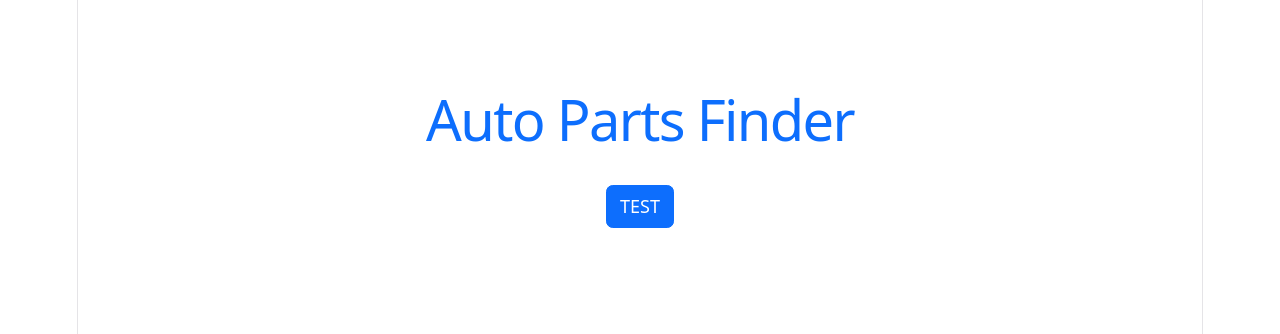
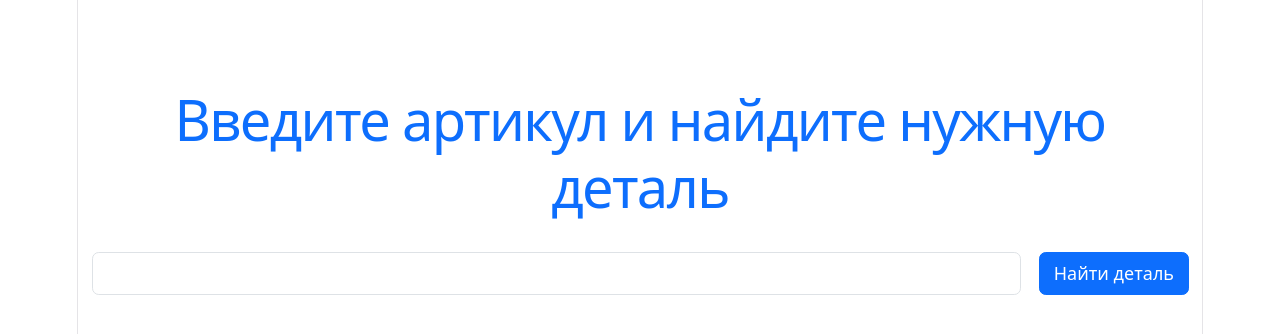
Before and after one commit to Pavlkan/auto-parts-finder, a React (Vite) app: page / in a window 1280 px wide. Shown: the top 334 px of the page. Built offline with nearby package versions, Linux system fonts and the light colour scheme.

Commit message:
apf-test: Implement MVP functionality - Add brands finder and auto part finder

```diff
--- a/src/App.jsx
+++ b/src/App.jsx
@@ -1,13 +1,155 @@
-import './App.css'
+import { useState } from 'react';
+import './App.css';
+
+const AUTO_BRANDS_API = 'http://api.favorit-parts.ru/hs/hsprice/?key=00000000-0000-0000-0000-000000000001';
+
 
 function App() {
+  const [autoPartArticle, setAutoPartArticle] = useState('');
+
+  const [autoPartBrandsList, setAutoPartBrandsList] = useState([]);
+
+  const [chosenAutoPartBrand, setChosenAutoPartBrand] = useState('');
+
+  const [chosenAutoPart, setChosenAutoPart] = useState(null);
+
+  const [chosenAutoPartAnalogues, setChosenAutoPartAnalogues] = useState([]);
+
+  const controller = new AbortController();
+
+  const fetchAutoPartBrands = async () => {
+    const autoPartBrandsAPI = `${AUTO_BRANDS_API}&number=${autoPartArticle}`;
+
+    try {
+      const fetchedResponse = await fetch(autoPartBrandsAPI, { signal: controller.signal });
+      const response = await fetchedResponse.json();
+
+      const brands = response.goods.map((good) => good.brand); //maybe filter by count
+      setAutoPartBrandsList(brands);
+    } catch (error) {
+      const errorMessage = error instanceof Error ? error.message : 'Error';
+      throw new Error(errorMessage);
+    }
+  }
+
+  const fetchAutoPart = async () => {
+    if (!chosenAutoPartBrand) {
+      return;
+    }
+
+    const autoPartsAPI = `${AUTO_BRANDS_API}&number=${autoPartArticle}&brand=${chosenAutoPartBrand}&analogues=on`;
+
+    try {
+      const fetchedResponse = await fetch(autoPartsAPI);
+      const response = await fetchedResponse.json();
+
+      const autoPart = response.goods[0];
+      setChosenAutoPart(autoPart);
+
+      const autoPartAnalogues = autoPart.analogues;
+      console.log('autoPartAnalogues', autoPartAnalogues);
+      setChosenAutoPartAnalogues(autoPartAnalogues);
+    } catch (error) {
+      const errorMessage = error instanceof Error ? error.message : 'Error';
+      throw new Error(errorMessage);
+    }
+  }
+
+  const handleFinderFormSubmit = (event) => {
+    event.preventDefault();
+
+    fetchAutoPartBrands();
+  }
+
+  const handleBrandClick = (autoPartBrand) => {
+    console.warn('autoPartBrand', autoPartBrand);
+    setChosenAutoPartBrand(autoPartBrand);
+
+    if (chosenAutoPartBrand) {
+      fetchAutoPart();
+    }
+  }
+
   return (
-    <div className="container mt-5">
-      <h1 className="text-primary">Auto Parts Finder</h1>
+    <div className='container d-flex flex-column gap-5'>
+      <div className="mt-5">
+        <h1 className="text-primary">Введите артикул и найдите нужную деталь</h1>
 
-      <button className="btn btn-primary">
-        TEST
-      </button>
+        <form className="d-flex gap-3" onSubmit={handleFinderFormSubmit}>
+          <input
+            className="form-control col"
+            type="text"
+            name='autoParts'
+            value={autoPartArticle}
+            onChange={(e) => setAutoPartArticle(e.target.value)}
+            required
+            />
+
+          <button className="btn btn-primary col-md-auto" type='submit'>Найти деталь</button>
+        </form>
+      </div>
+
+      {autoPartBrandsList.length > 0 && (
+        <div className="mt-5">
+          <h2 className='text-primary'>Выберите производителя</h2>
+
+          <div className='d-flex flex-wrap gap-3'>
+            {autoPartBrandsList.map((autoPartBrand, index) => (
+              <button
+                key={index}
+                className='btn border'
+                onClick={() => handleBrandClick(autoPartBrand)}
+              >{autoPartBrand}</button>
+            ))}
+          </div>
+        </div>
+      )}
+
+      {chosenAutoPart && (
+        <div className="mt-5 border">
+          <h2 className='text-primary'>Выбранная деталь</h2>
+
+          <p>
+            <b>Название:</b> {chosenAutoPart.name} / Производитель: {chosenAutoPart.brand}
+          </p>
+
+          <p>
+            <b>Стоимость:</b> {chosenAutoPart.price}
+          </p>
+
+          <p>
+            <b>Количество на складе:</b> {chosenAutoPart.count}
+          </p>
+        </div>
+      )}
+
+      {chosenAutoPartAnalogues.length > 0 && (
+        <div>
+          <h2 className='text-primary'>Аналоги</h2>
+
+          <div className="d-flex flex-wrap gap-3 justify-content-center">
+            {chosenAutoPartAnalogues.map((autoPartAnalogue, index) => (
+              <div
+                className="border"
+                style={{minWidth: '40%', maxWidth: '45%'}}
+                key={index}
+              >
+                <p>
+                  <b>Название:</b> {autoPartAnalogue.name} / Производитель: {autoPartAnalogue.brand}
+                </p>
+
+                <p>
+                  <b>Стоимость:</b> {autoPartAnalogue.price}
+                </p>
+
+                <p>
+                  <b>Количество на складе:</b> {autoPartAnalogue.count}
+                </p>
+              </div>
+            ))}
+          </div>
+        </div>
+      )}
     </div>
   );
 }
```
